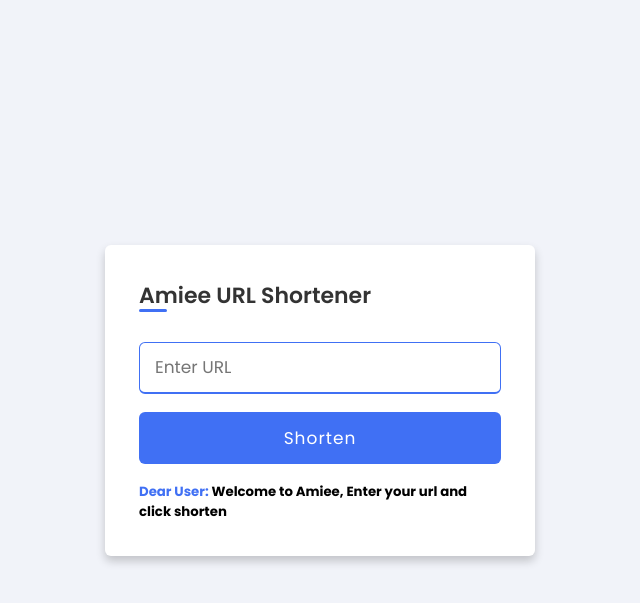
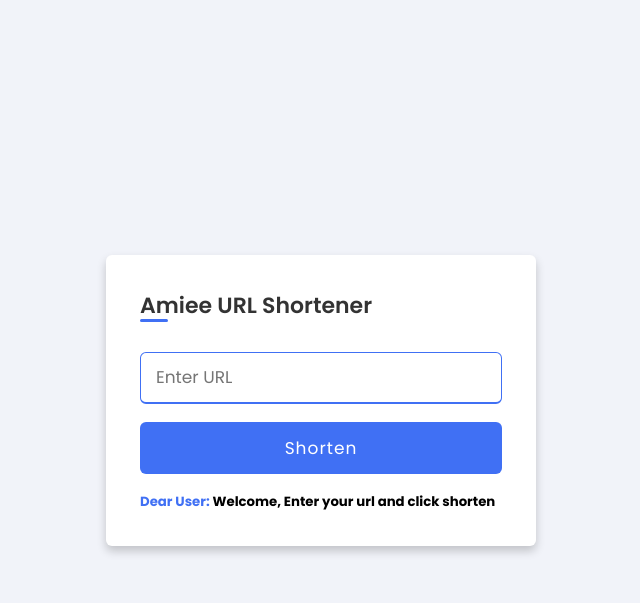
Before and after one commit to amieecode/url-shortener, a Django app: page / in a window 1280 px wide. Shown: the top 603 px of the page, without its empty margins (320-960 px from the left). Run offline with Django 5.2, Linux system fonts and the light colour scheme.

Commit message:
Edit the welcome page

```diff
--- a/urlshortener/main/templates/main/index.html
+++ b/urlshortener/main/templates/main/index.html
@@ -15,7 +15,7 @@
             <div class="text">
                 <h5>
                     <span style="color:#4070f4">Dear User:</span>
-                    Welcome to Amiee, Enter your url and click shorten
+                    Welcome, Enter your url and click shorten
                 </h5>
             </div>
         </form>
```
